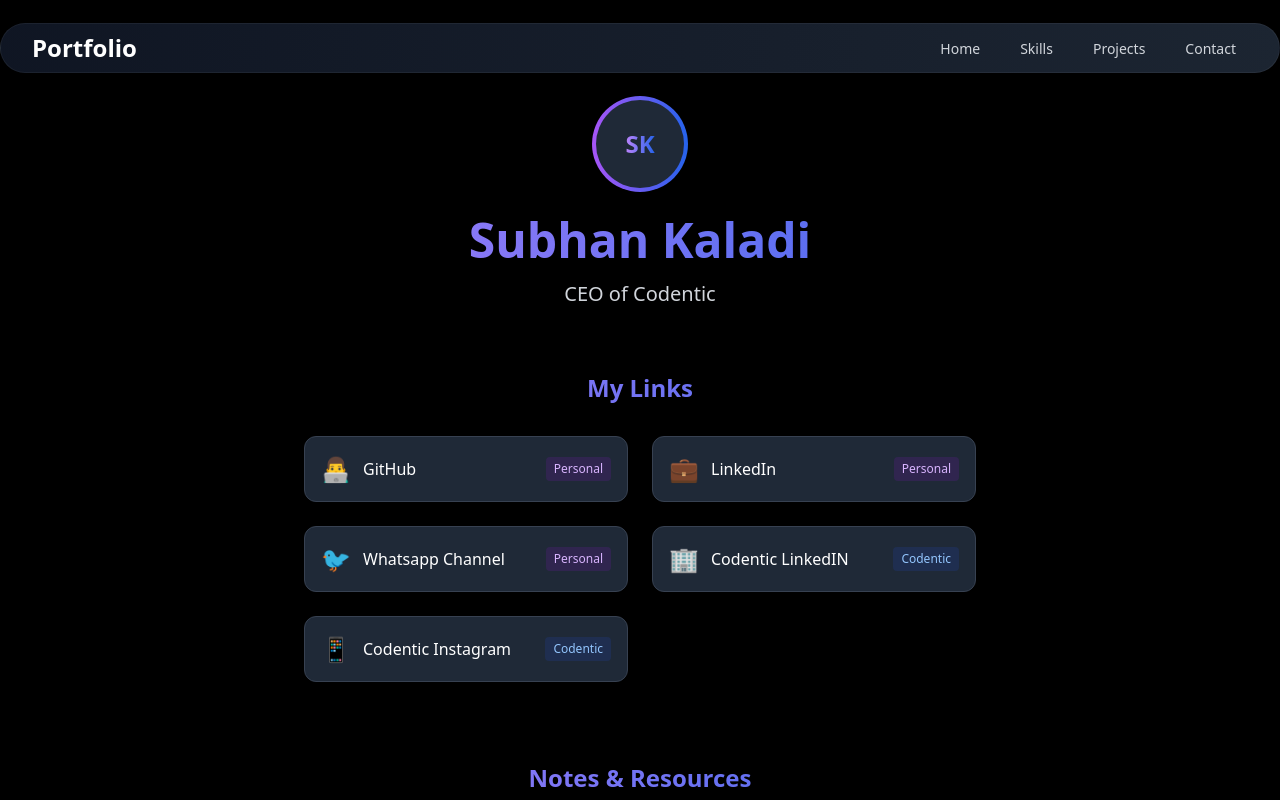
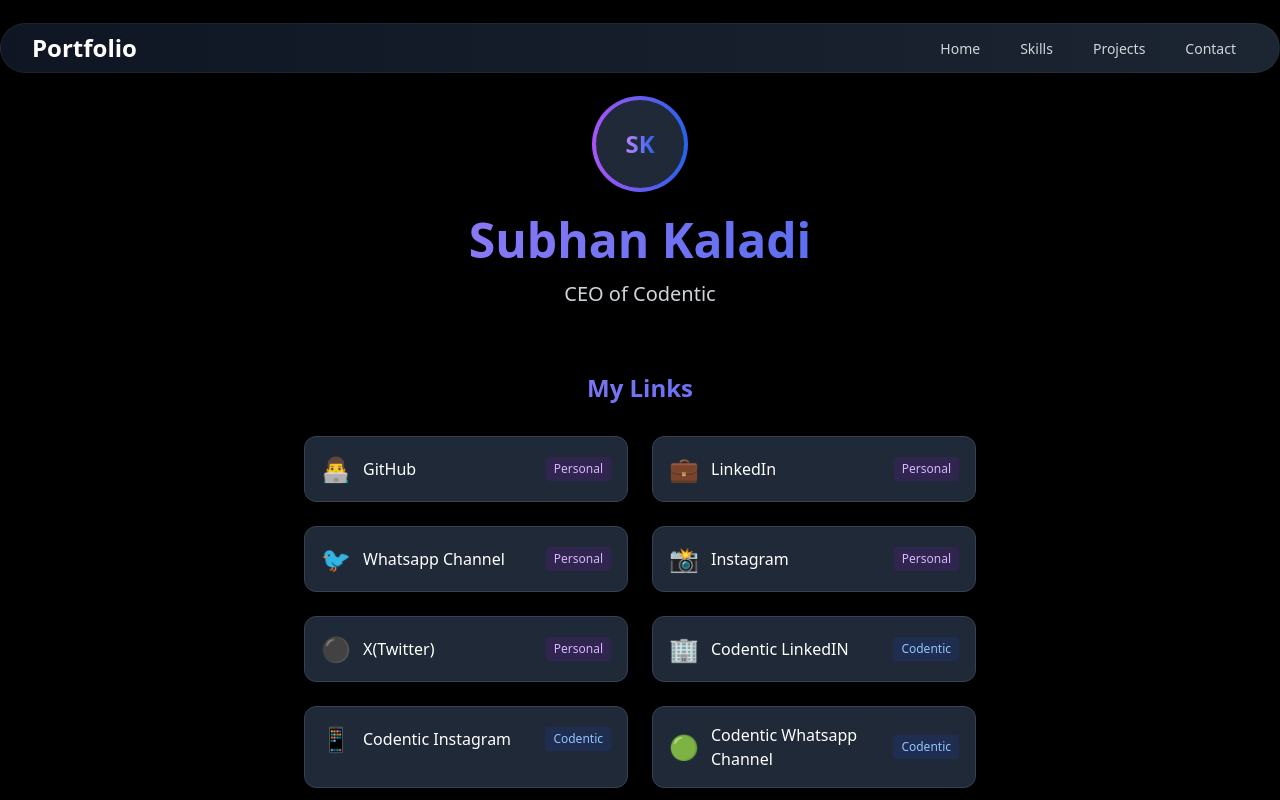
Before and after one commit to subhankaladi/PERSONALxPORTFOLIO, a Next.js app: page /links in a window 1280 px wide. Shown: the top 800 px of the page. Built offline with nearby package versions, Linux system fonts and the light colour scheme.

Commit message:
Update page.tsx

```diff
--- a/app/links/page.tsx
+++ b/app/links/page.tsx
@@ -150,10 +150,11 @@
     { id: 1, title: 'GitHub', url: 'https://github.com/subhankaladi', type: 'personal', icon: '👨‍💻' },
     { id: 2, title: 'LinkedIn', url: 'https://www.linkedin.com/in/subhankaladi/', type: 'personal', icon: '💼' },
     { id: 3, title: 'Whatsapp Channel', url: 'https://whatsapp.com/channel/0029Vavb6Jy6buMQjQ0l8A45', type: 'personal', icon: '🐦' },
-    // { id: 4, title: 'Instagram', url: '#', type: 'personal', icon: '📸' },
-    // { id: 5, title: 'Blog', url: '#', type: 'personal', icon: '✍️' },
+    { id: 4, title: 'Instagram', url: 'https://www.instagram.com/subhan_kaladi/', type: 'personal', icon: '📸' },
+    { id: 5, title: 'X(Twitter)', url: 'https://x.com/subhankaladi15', type: 'personal', icon: '⚫' },
     { id: 6, title: 'Codentic LinkedIN', url: 'https://www.linkedin.com/company/codentic/?viewAsMember=true', type: 'company', icon: '🏢' },
     { id: 7, title: 'Codentic Instagram', url: 'https://www.instagram.com/codentic_official/?hl=ne', type: 'company', icon: '📱' },
+    { id: 8, title: 'Codentic Whatsapp Channel', url: 'https://whatsapp.com/channel/0029VbBJtOG6BIEd4pcpA82X', type: 'company', icon: '🟢' },
   ];
 
   const noteItems: NoteItem[] = [
```
